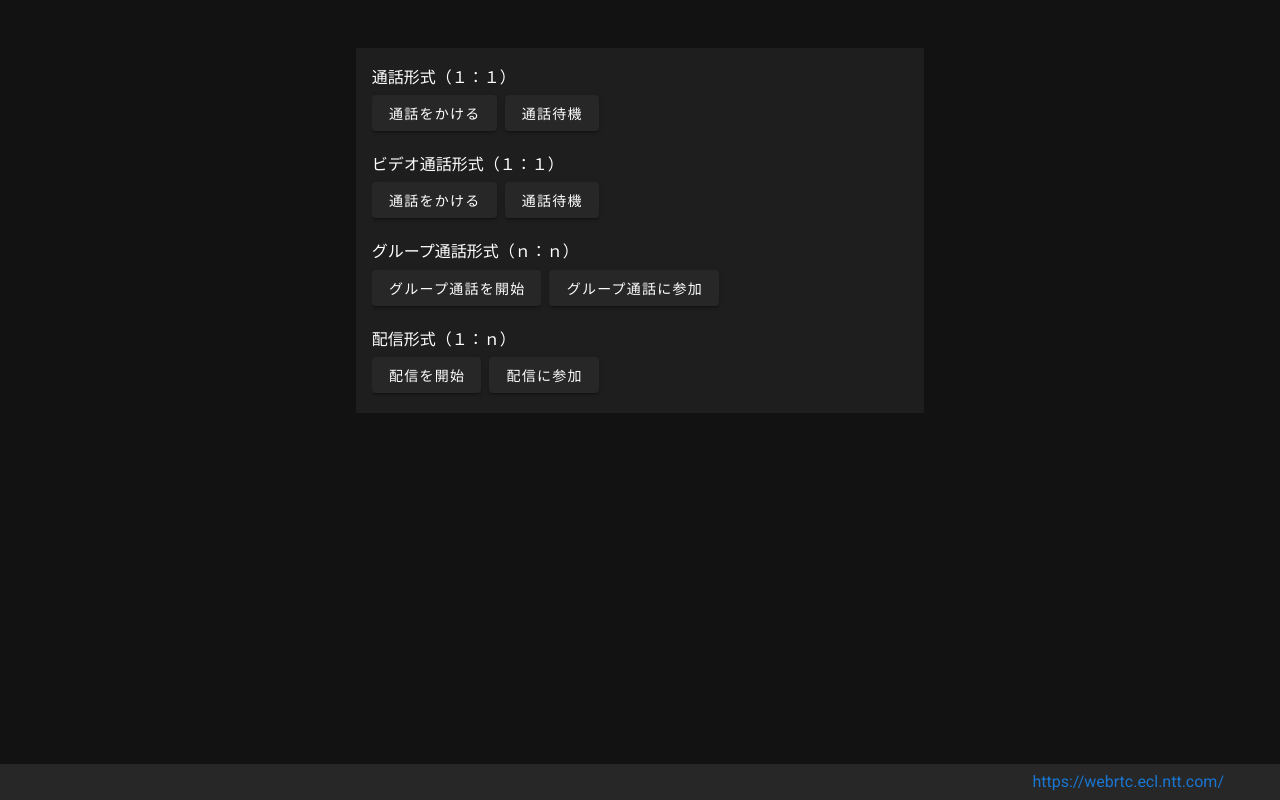
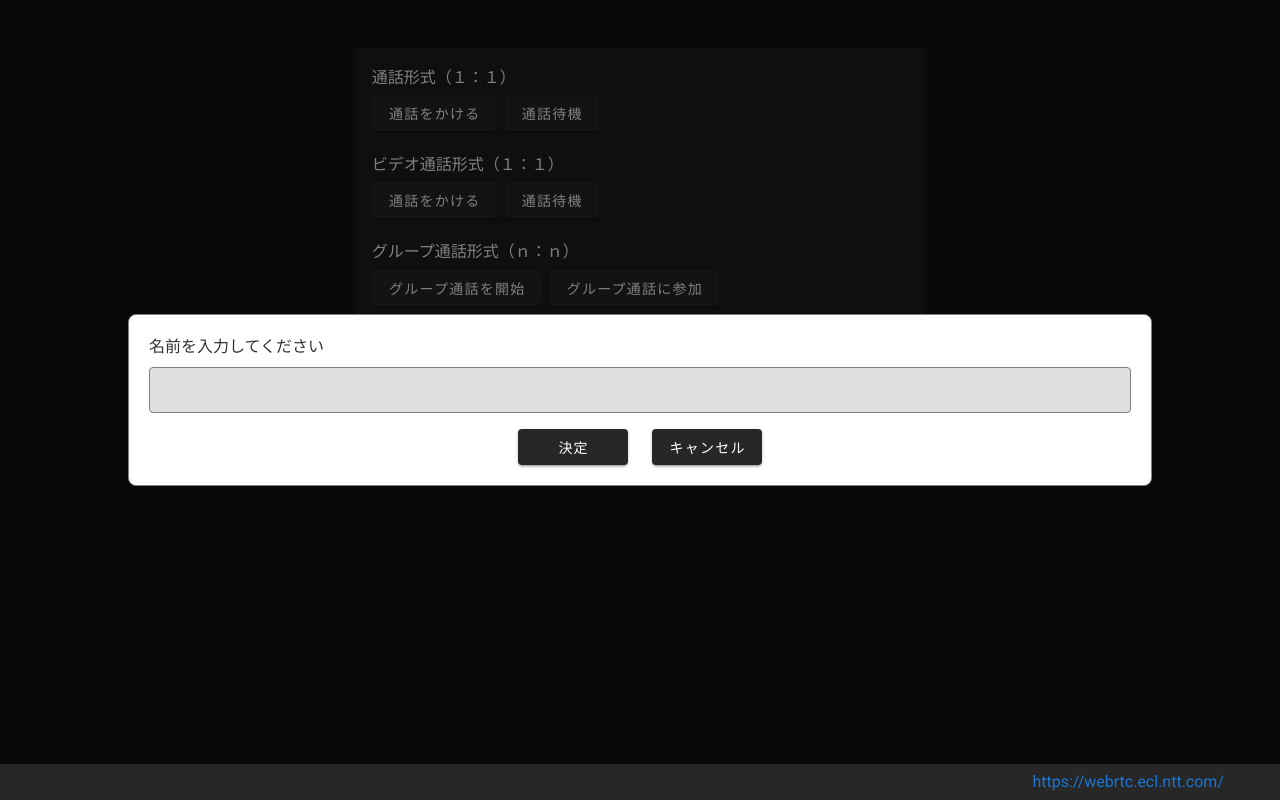
Before and after one commit to Wada-Kosuke/skyway-nuxt-ts, a Nuxt app: page / in a window 1280 px wide. Both pictures are taken after a click on the button "グループ通話を開始". Built offline with nearby package versions, Linux system fonts and the light colour scheme.

Commit message:
scss有効化、モーダル作成

```diff
--- /dev/null
+++ b/assets/scss/common.scss
@@ -0,0 +1,7 @@
+input[type="text"] {
+  border: 1px solid gray;
+  width: 100%;
+  padding: 10px;
+  background: #e0e0e0;
+  color: #333;
+}
--- a/nuxt.config.js
+++ b/nuxt.config.js
@@ -23,7 +23,8 @@ export default {
 
   // Global CSS: https://go.nuxtjs.dev/config-css
   css: [
-    '@/assets/css/destyle.css'
+    '@/assets/css/destyle.css',
+    { src: '~/assets/scss/common.scss', lang: 'scss' },
   ],
 
   // Plugins to run before rendering page: https://go.nuxtjs.dev/config-plugins
@@ -45,6 +46,7 @@ export default {
   modules: [
     // https://go.nuxtjs.dev/axios
     '@nuxtjs/axios',
+    '@nuxtjs/style-resources'
   ],
 
   // Axios module configuration: https://go.nuxtjs.dev/config-axios
@@ -52,7 +54,7 @@ export default {
 
   // Vuetify module configuration: https://go.nuxtjs.dev/config-vuetify
   vuetify: {
-    customVariables: ['~/assets/variables.scss'],
+    // customVariables: ['~/assets/variables.scss'],
     theme: {
       dark: true,
       themes: {
--- a/package.json
+++ b/package.json
@@ -14,7 +14,7 @@
     "core-js": "^3.9.1",
     "node-sass": "^5.0.0",
     "nuxt": "^2.15.3",
-    "sass-loader": "^11.0.1"
+    "sass-loader": "10.1.1"
   },
   "devDependencies": {
     "@nuxt/types": "^2.15.3",
--- a/pages/index.vue
+++ b/pages/index.vue
@@ -6,18 +6,33 @@
           <v-list-item-content class="flex-column align-start">
             <v-list-item-title class="align-self-start mb-2">{{item.title}}</v-list-item-title>
             <div class="btns flex-column">
-              <v-btn class="mr-2">{{item.btn1}}</v-btn>
-              <v-btn>{{item.btn2}}</v-btn>
+              <v-btn @click="selectType" class="mr-2">{{item.btn1}}</v-btn>
+              <v-btn @click="selectType">{{item.btn2}}</v-btn>
             </div>
           </v-list-item-content>
         </v-list-item>
       </v-list>
     </v-col>
+    <div v-if="isShowModal" class="modal">
+      <div class="modal-bg" @click="closeModal"></div>
+      <div class="modal-content rounded-lg d-flex flex-column">
+        <div class="modal-title mb-2">名前を入力してください</div>
+        <div class="input mb-4">
+          <input class="rounded" type="text" />
+        </div>
+        <div class="btns d-flex align-self-center">
+          <v-btn class="mr-6">決定</v-btn>
+          <v-btn>キャンセル</v-btn>
+        </div>
+      </div>
+    </div>
   </v-row>
 </template>
 
 <script lang="ts">
-export default {
+import Vue from "vue";
+
+export default Vue.extend({
   data() {
     return {
       items: [
@@ -41,8 +56,57 @@ export default {
           btn1: "配信を開始",
           btn2: "配信に参加"
         }
-      ]
+      ],
+      isShowModal: false
     };
+  },
+  methods: {
+    selectType() {
+      this.isShowModal = true;
+    },
+    closeModal() {
+      this.isShowModal = false;
+    }
   }
-};
+});
 </script>
+
+<style lang="scss" scoped>
+.modal {
+  position: fixed;
+  top: 0;
+  left: 0;
+  width: 100vw;
+  height: 100vh;
+  display: flex;
+  justify-content: center;
+  align-items: center;
+
+  > .modal-bg {
+    position: fixed;
+    z-index: 1;
+    width: 100%;
+    height: 100%;
+    background: #000;
+    opacity: 0.5;
+  }
+
+  > .modal-content {
+    z-index: 2;
+    width: 80%;
+    background: #fff;
+    padding: 20px;
+    border: 1px solid gray;
+
+    > .modal-title {
+      color: #333;
+    }
+
+    > .btns {
+      > button {
+        min-width: 110px;
+      }
+    }
+  }
+}
+</style>
```
Also changed, not shown: 1 other file (tests, documents, lock files or other folders).
